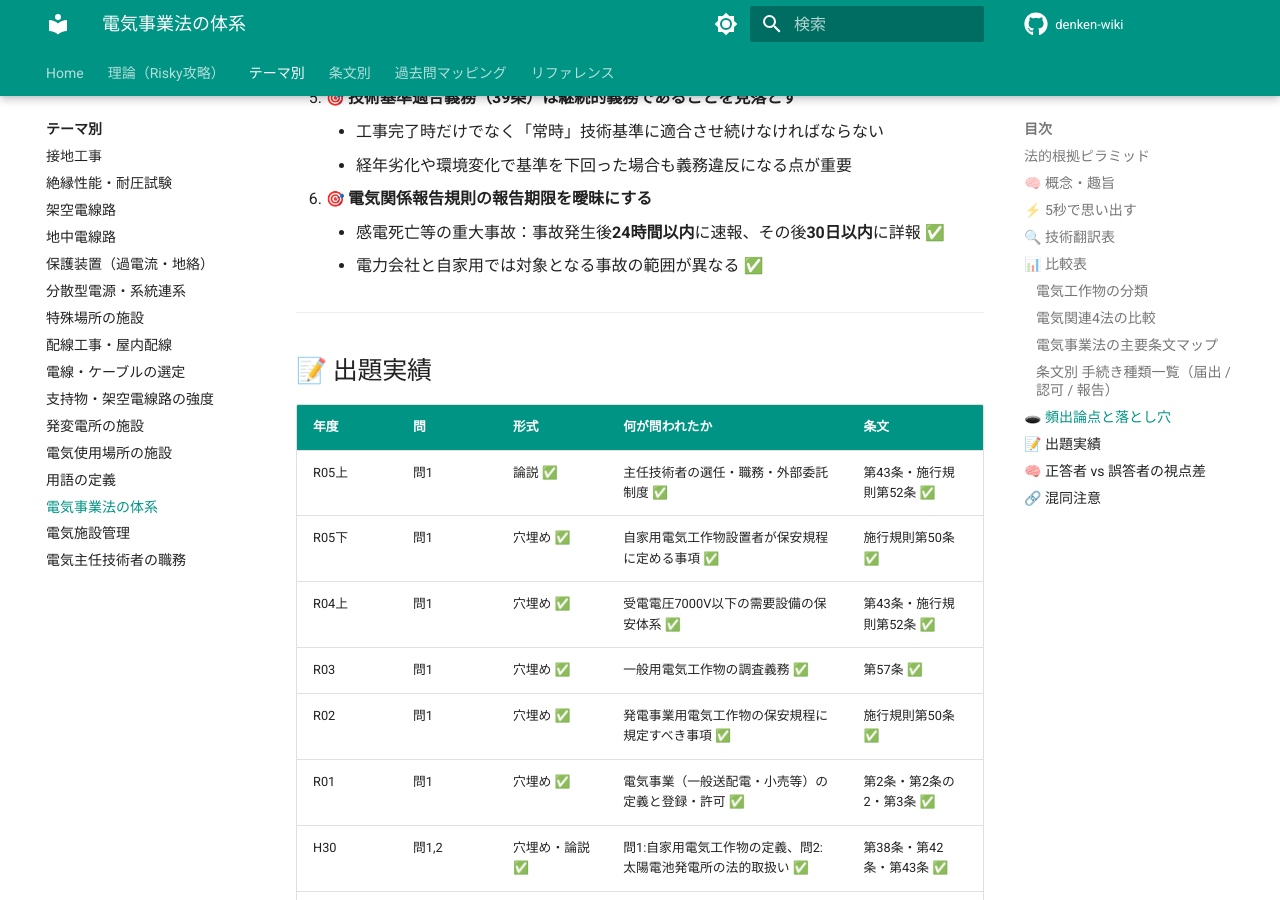
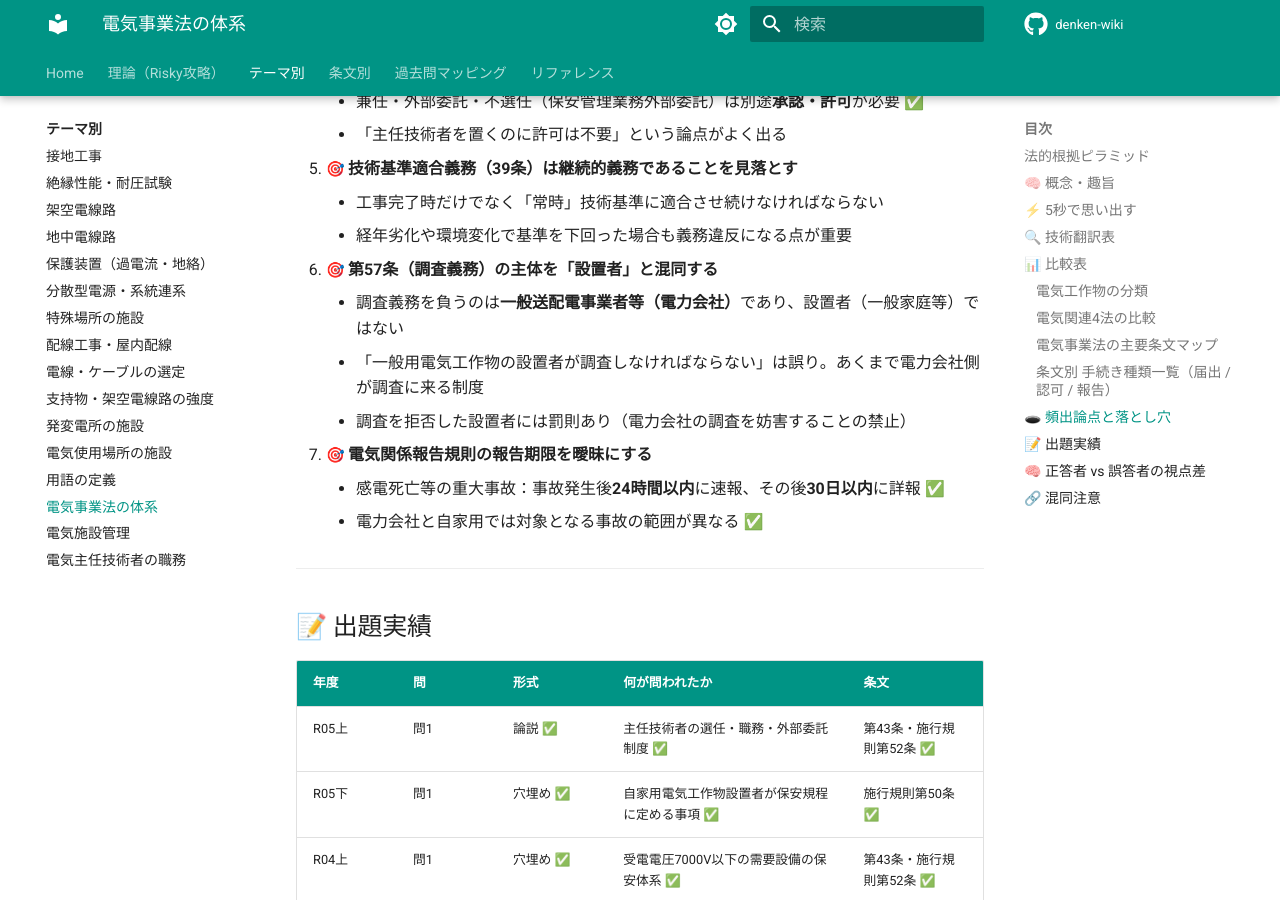
Before and after one commit to kfurufuru/denken-wiki, an MkDocs documentation site: the page built from docs/themes/jigyoho-taikei.md, in a window 1280 px wide and 900 px high, scrolled down 5081 px. Built offline with MkDocs 1.6.1 and Material for MkDocs 9.7.7, drawn with Linux system fonts in a browser that asks for light colours; emoji names are drawn with the system emoji font; comment, search, counter and statistics services are not loaded; some of the changed text lies outside the part shown.

Commit message:
fix: bunsan-dengenをv1.0に更新・jigyoho-taikeiに57条を追記
- bunsan-dengen: フッターをv0.7→v1.0 完全版に修正
- jigyoho-taikei: 法57条（調査義務）を技術翻訳表・条文別一覧・落とし穴に追加

Co-Authored-By: Claude Sonnet 4.6 <noreply@anthropic.com>

```diff
--- a/docs/themes/jigyoho-taikei.md
+++ b/docs/themes/jigyoho-taikei.md
@@ -56,6 +56,7 @@
 | 主任技術者の選任（法第43条）| 「有資格者を保安責任者として届け出る」| 設備規模に応じた免状種別の者が保安監督。不在では設備を運転できない |
 | 主任技術者の兼任・外部委託（法第43条）| 「他の事業場の主任技術者に兼ねてもらう」| 一定要件を満たす場合のみ認められる。無資格者が主任技術者業務をすると違法 ✅ |
 | 工事計画の届出（法第48条）| 「高圧以上の設備を作る前に書類を出す」| 一定規模以上の工事は施工前30日前までに届出。認可不要だが無届け工事は違法 ✅ |
+| 一般用電気工作物の調査義務（法第57条）| 「電力会社が一般家庭の設備を定期的に点検する義務」| 一般送配電事業者等が、受電設備が技術基準に適合しているか定期的に調査する義務。調査主体は**設置者ではなく電力会社等**である点が頻出落とし穴 ✅ |
 
 ---
 
@@ -93,6 +94,7 @@
 | 第47条 | 工事計画の認可（特別高圧等の大規模工事）✅ | ★★★☆☆ |
 | 第48条 | 工事計画の届出（30日前）✅ | ★★★★☆ |
 | 第51条 | 使用前自主検査 ✅ | ★★★☆☆ |
+| 第57条 | 一般用電気工作物の調査義務（電力会社等による定期調査）✅ | ★★★☆☆ |
 
 ### 条文別 手続き種類一覧（届出 / 認可 / 報告）
 
@@ -134,7 +136,12 @@
     - 工事完了時だけでなく「常時」技術基準に適合させ続けなければならない
     - 経年劣化や環境変化で基準を下回った場合も義務違反になる点が重要
 
-6. :dart: **電気関係報告規則の報告期限を曖昧にする**
+6. :dart: **第57条（調査義務）の主体を「設置者」と混同する**
+    - 調査義務を負うのは**一般送配電事業者等（電力会社）**であり、設置者（一般家庭等）ではない
+    - 「一般用電気工作物の設置者が調査しなければならない」は誤り。あくまで電力会社側が調査に来る制度
+    - 調査を拒否した設置者には罰則あり（電力会社の調査を妨害することの禁止）
+
+7. :dart: **電気関係報告規則の報告期限を曖昧にする**
     - 感電死亡等の重大事故：事故発生後**24時間以内**に速報、その後**30日以内**に詳報 ✅
     - 電力会社と自家用では対象となる事故の範囲が異なる ✅
 
```
Also changed, not shown: docs/themes/bunsan-dengen.md (+1 -1 lines).
